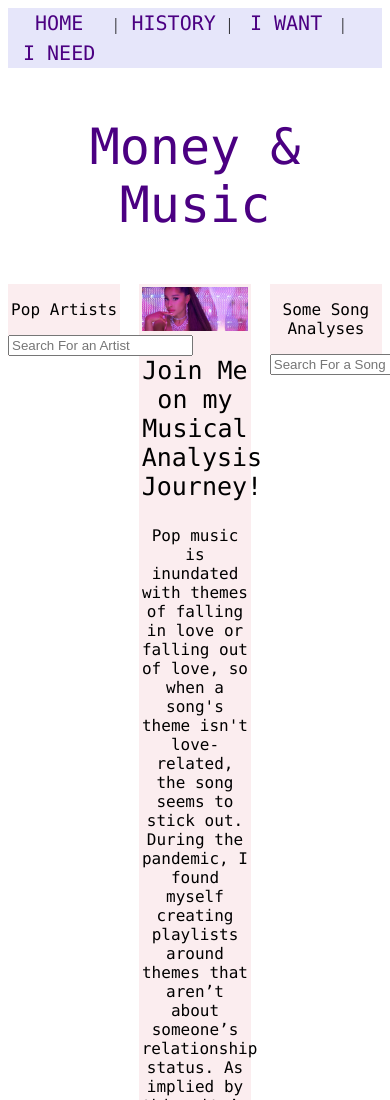
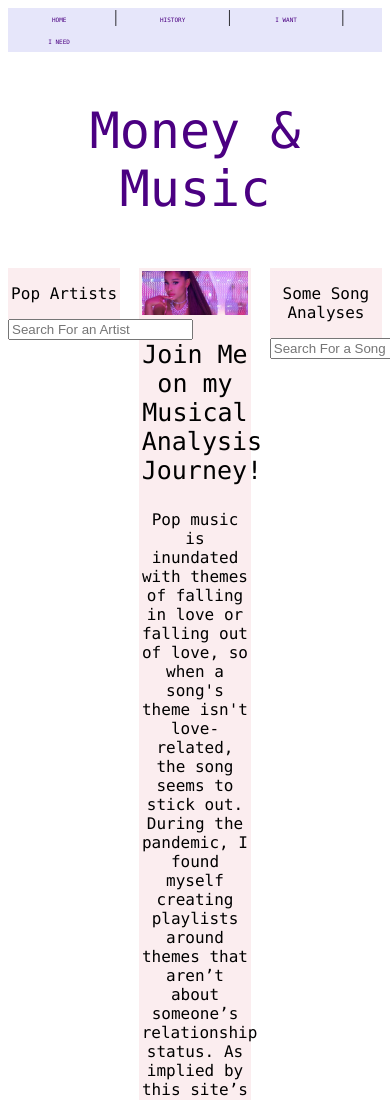
Before and after one commit to smanak4/shreya_web, a plain HTML site: page index.html in a window 390 px wide. Shown: the top 1100 px of the page. Drawn offline with nearby package versions, Linux system fonts and the light colour scheme.

Commit message:
Add files via upload

```diff
--- a/index.html
+++ b/index.html
@@ -50,14 +50,41 @@
   			margin-right: auto;
   			text-align: center;
   		}
+
+  		@media(max-width: 480px){
+  .nav-bar {
+      width: 100%;
+      height: 25 px;
+      margin: 2 px;
+      background: #e6e6fa;
+      position: sticky;
+      top: 0 px;
+    }
+
+    .nav-bar > .element {
+      width: 22%;
+      line-height: 1px;
+      text-align: center;
+      color: #4B0082;
+      display: inline-block;
+      margin: 10px;
+      font-family: "Monaco", "Lucida Console";
+      text-decoration: none;
+      font-size: 5%;
+    }
+    .element:hover{
+      color: white;
+    }
+
+    }
   	</style>
 
   	<div class = "nav-bar">
 
-				<a href="index.html" class = "element">HOME</a> |
-				<a href="history.html" class = "element">HISTORY</a> |
-				<a href="want.html" class = "element">I WANT</a> |
-				<a href="need.html" class = "element">I NEED</a>
+				<a href="/Users/ayerh/Documents/Important/College/BPW/shreya_website/index.html" class = "element">HOME</a> |
+				<a href="/Users/ayerh/Documents/Important/College/BPW/shreya_website/history.html" class = "element">HISTORY</a> |
+				<a href="/Users/ayerh/Documents/Important/College/BPW/shreya_website/want.html" class = "element">I WANT</a> |
+				<a href="/Users/ayerh/Documents/Important/College/BPW/shreya_website/need.html" class = "element">I NEED</a>
 	</div>
 
 </head>
```
Also changed, not shown: history.html (+33 -4 lines), need.html (+4 -4 lines), want.html (+32 -4 lines).
